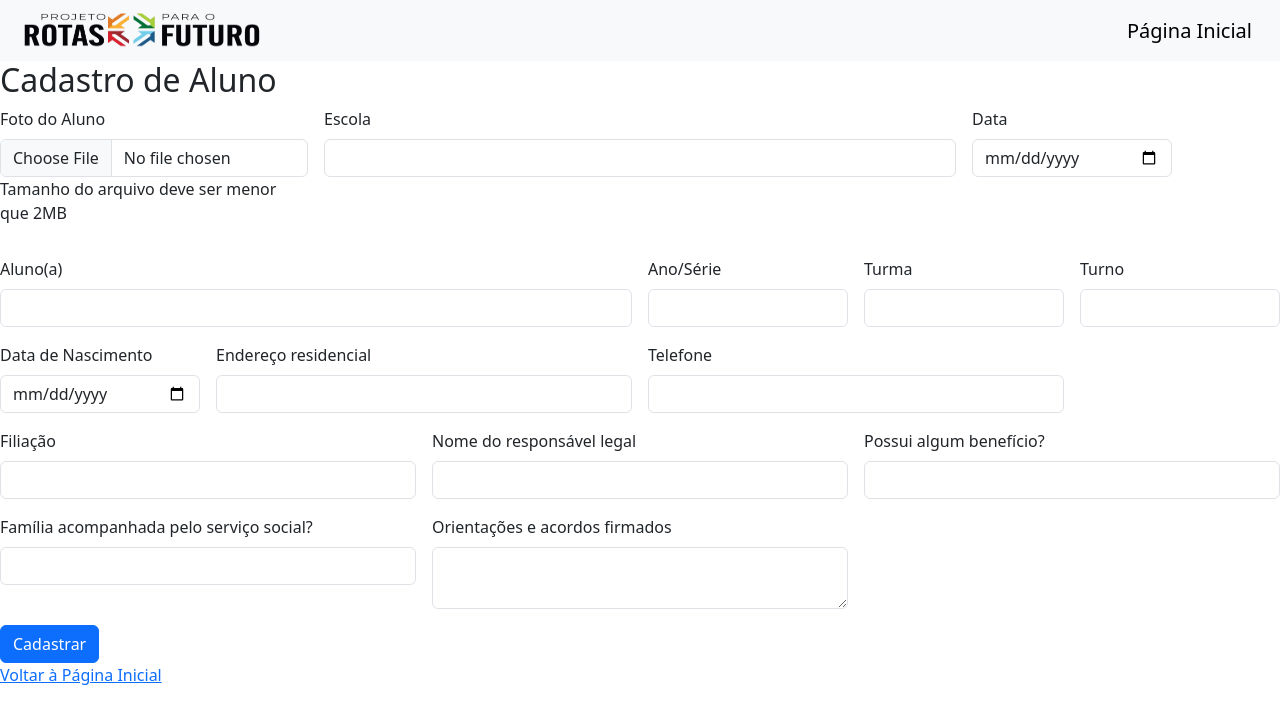
After one commit to rotasfuturo/ROTAS-FUTURO, a Flask app: page /cadastro_aluno in a window 1280 px wide. The commit adds this page. Shown: the top 724 px of the page. Run offline with Flask 3, Linux system fonts and the light colour scheme.

Commit message:
controller aluno
criação do método para cadastrar alunos no sistema

```diff
--- a/rotasfuturo/app/__init__.py
+++ b/rotasfuturo/app/__init__.py
@@ -1,7 +1,7 @@
 import os
 from flask import Flask, render_template, request, redirect, url_for, flash, session, send_file
 from flask_mysqldb import MySQL
-from app.controllers import teste, home
+from app.controllers import teste, home, aluno
 from dbContext import DBContext, mysql
 
 mysql = MySQL()
@@ -12,5 +12,6 @@ def create_app():
 
     app.register_blueprint(home.bp)
     app.register_blueprint(teste.bp)
+    app.register_blueprint(aluno.bp)
     mysql.init_app(app)
     return app
--- a/rotasfuturo/app/controllers/aluno.py
+++ b/rotasfuturo/app/controllers/aluno.py
@@ -1,25 +1,63 @@
+import os
 from flask import Blueprint, render_template, request, flash
-from dbContext import mysql
+from werkzeug.utils import secure_filename
+from datetime import datetime
+from dbContext import mysql, DBContext
 from app.models.aluno import Aluno
 
 bp = Blueprint('aluno', __name__)
 
-@bp.route('/adicionar_aluno', methods=['GET', 'POST'])
+
+
+ALLOWED_EXTENSIONS = {'png', 'jpg', 'jpeg', 'gif'}
+
+def allowed_file(filename):
+    return '.' in filename and filename.rsplit('.', 1)[1].lower() in ALLOWED_EXTENSIONS
+
+@bp.route('/cadastro_aluno', methods=['GET', 'POST'])
 def adicionar_aluno():
     if request.method == 'POST':
-        nome = request.form.get('nome').strip(),
-        idade = request.form.get('idade').strip()
-        aluno = Aluno(nome, idade)
+        image = request.files['foto']
+        if image and allowed_file(image.filename):
 
-        cursor = mysql.connection.cursor()
-        query, values = aluno.criar_aluno()
-        cursor.execute(query, values)
-        mysql.connection.commit()
-        cursor.close()
-        flash("Aluno criado com sucesso!")
+            nome = request.form.get('nome').strip().upper()
+            escola = request.form.get('escola').strip().upper()
+            serie = request.form.get('serie').strip().upper()
+            turma_escola = request.form.get('turma').strip().upper()
+            turno_escola = request.form.get('turno').strip().upper()
+            data_cadastro = request.form.get('data_cadastro')
+            try:
+                data_cadastro_f = datetime.strptime(data_cadastro, '%Y-%m-%d')
+            except ValueError:
+                return "Data inválida. Por favor, use o formato AAAA-MM-DD."
+            data_nasc = request.form.get('data_nasc')
+            try:
+                data_nasc_f = datetime.strptime(data_nasc, '%Y-%m-%d')
+            except ValueError:
+                return "Data inválida. Por favor, use o formato AAAA-MM-DD."
+            endereco = request.form.get('endereco').strip().upper()
+            telefone = request.form.get('telefone').strip()
+            filiacao = request.form.get('filiacao').strip().upper()
+            responsavel = request.form.get('responsavel').strip().upper()
+            beneficio = request.form.get('beneficio').strip().upper()
+            acompanhamento = request.form.get('acompanhamento').strip()
+            orientacoes = request.form.get('orientacoes').strip()
+            foto = image
 
-        return render_template('index.html')
+            aluno = Aluno(nome, escola, serie, turma_escola, turno_escola, data_cadastro, data_nasc, endereco, telefone,
+                          filiacao, responsavel, beneficio, acompanhamento, orientacoes, foto)
+
+            cursor = mysql.connection.cursor()
+            query, values = aluno.criar_aluno()
+            cursor.execute(query, values)
+            mysql.connection.commit()
+            cursor.close()
+            flash("Aluno criado com sucesso!")
+
+            return render_template('index.html')
+        else:
+            flash('Tipo de arquivo inválido!', 'danger')
     else:
         flash('Inválido!', 'danger')
 
-    return render_template('teste.html')
+    return render_template('criar_aluno.html')
--- a/rotasfuturo/app/models/teste.py
+++ b/rotasfuturo/app/models/teste.py
@@ -6,4 +6,5 @@ class Teste:
     def create(self):
         query = 'INSERT INTO person (NAME, AGE) VALUES (%s, %s)'
         values = (self.nome, self.idade)
+
         return query, values
--- /dev/null
+++ b/rotasfuturo/app/templates/criar_aluno.html
@@ -0,0 +1,91 @@
+<!DOCTYPE html>
+<html lang="en">
+  <head>
+    <meta charset="UTF-8">
+    <meta http-equiv="X-UA-Compatible" content="IE=edge">
+    <meta name="viewport" content="width=device-width, initial-scale=1">
+    <title>ROTAS PARA O FUTURO</title>
+    <link rel="stylesheet" href="../static/stylesheets/style.css">
+    <link href="https://cdn.jsdelivr.net/npm/bootstrap@5.3.3/dist/css/bootstrap.min.css" rel="stylesheet" integrity="sha384-QWTKZyjpPEjISv5WaRU9OFeRpok6YctnYmDr5pNlyT2bRjXh0JMhjY6hW+ALEwIH" crossorigin="anonymous">
+    <script defer src="https://cdn.jsdelivr.net/npm/bootstrap@5.3.3/dist/js/bootstrap.bundle.min.js" integrity="sha384-YvpcrYf0tY3lHB60NNkmXc5s9fDVZLESaAA55NDzOxhy9GkcIdslK1eN7N6jIeHz" crossorigin="anonymous"></script>
+  </head>
+
+  <body>
+    <nav class="navbar bg-body-tertiary">
+      <div class="container-fluid">
+        <img src="static/img/LOGO.png" alt="Logo" width="250" height="45" class="d-inline-block align-text-top">
+        <a class="navbar-brand" href="{{ url_for('home.home') }}">
+          Página Inicial
+        </a>
+      </div>
+    </nav>
+    <h2>Cadastro de Aluno</h2>
+    <form class="row g-3" method="POST" enctype="multipart/form-data">
+        <div class="col-md-3">
+            <label for="foto" class="form-label">Foto do Aluno</label>
+            <input type="file" class="form-control" id="foto" name="foto">
+            <p>Tamanho do arquivo deve ser menor que <span>2MB</span></p>
+        </div>
+        <div class="col-md-6">
+        <label for="escola" class="form-label">Escola</label>
+        <input type="text" class="form-control" id="escola" name="escola" required>
+      </div>
+        <div class="col-md-2">
+        <label for="data_cadastro" class="form-label">Data</label>
+        <input type="date" class="form-control" id="data_cadastro" name="data_cadastro" required>
+      </div>
+      <div class="col-md-6">
+        <label for="nome" class="form-label">Aluno(a)</label>
+        <input type="text" class="form-control" id="nome" name="nome" required>
+      </div>
+      <div class="col-md-2">
+        <label for="serie" class="form-label">Ano/Série</label>
+        <input type="text" class="form-control" id="serie" name="serie" required>
+      </div>
+        <div class="col-md-2">
+        <label for="turma" class="form-label">Turma</label>
+        <input type="text" class="form-control" id="turma" name="turma" required>
+      </div>
+        <div class="col-md-2">
+        <label for="turno" class="form-label">Turno</label>
+        <input type="text" class="form-control" id="turno" name="turno" required>
+      </div>
+        <div class="col-md-2">
+        <label for="data_nasc" class="form-label">Data de Nascimento</label>
+        <input type="date" class="form-control" id="data_nasc" name="data_nasc" required>
+      </div>
+        <div class="col-md-4">
+        <label for="endereco" class="form-label">Endereço residencial</label>
+        <input type="text" class="form-control" id="endereco" name="endereco" required>
+      </div>
+        <div class="col-md-4">
+        <label for="telefone" class="form-label">Telefone</label>
+        <input type="tel" class="form-control" id="telefone" name="telefone" required>
+      </div>
+        <div class="col-md-4">
+        <label for="filiacao" class="form-label">Filiação</label>
+        <input type="text" class="form-control" id="filiacao" name="filiacao" required>
+      </div>
+        <div class="col-md-4">
+        <label for="responsavel" class="form-label">Nome do responsável legal</label>
+        <input type="text" class="form-control" id="responsavel" name="responsavel" required>
+      </div>
+        <div class="col-md-4">
+        <label for="beneficio" class="form-label">Possui algum benefício?</label>
+        <input type="text" class="form-control" id="beneficio" name="beneficio">
+      </div>
+        <div class="col-md-4">
+        <label for="acompanhamento" class="form-label">Família acompanhada pelo serviço social?</label>
+        <input type="text" class="form-control" id="acompanhamento" name="acompanhamento">
+      </div>
+        <div class="col-md-4">
+        <label for="orientacoes" class="form-label">Orientações e acordos firmados</label>
+        <textarea type="text" class="form-control" id="orientacoes" name="orientacoes"></textarea>
+      </div>
+      <div class="col-12">
+        <button class="btn btn-primary" type="submit">Cadastrar</button>
+      </div>
+    </form>
+    <a href="{{ url_for('home.home') }}">Voltar à Página Inicial</a>
+  </body>
+</html>
--- a/rotasfuturo/app/templates/index.html
+++ b/rotasfuturo/app/templates/index.html
@@ -21,5 +21,7 @@
     </nav>
     <h1>teste</h1>
     <a href="{{ url_for('teste.create') }}">Criar Teste</a>
+  <h1>teste aluno</h1>
+    <a href="{{ url_for('aluno.adicionar_aluno') }}">Cadastro aluno</a>
   </body>
 </html>
```
Also changed, not shown: rotasfuturo/app/models/aluno.py (+3 -5 lines).
